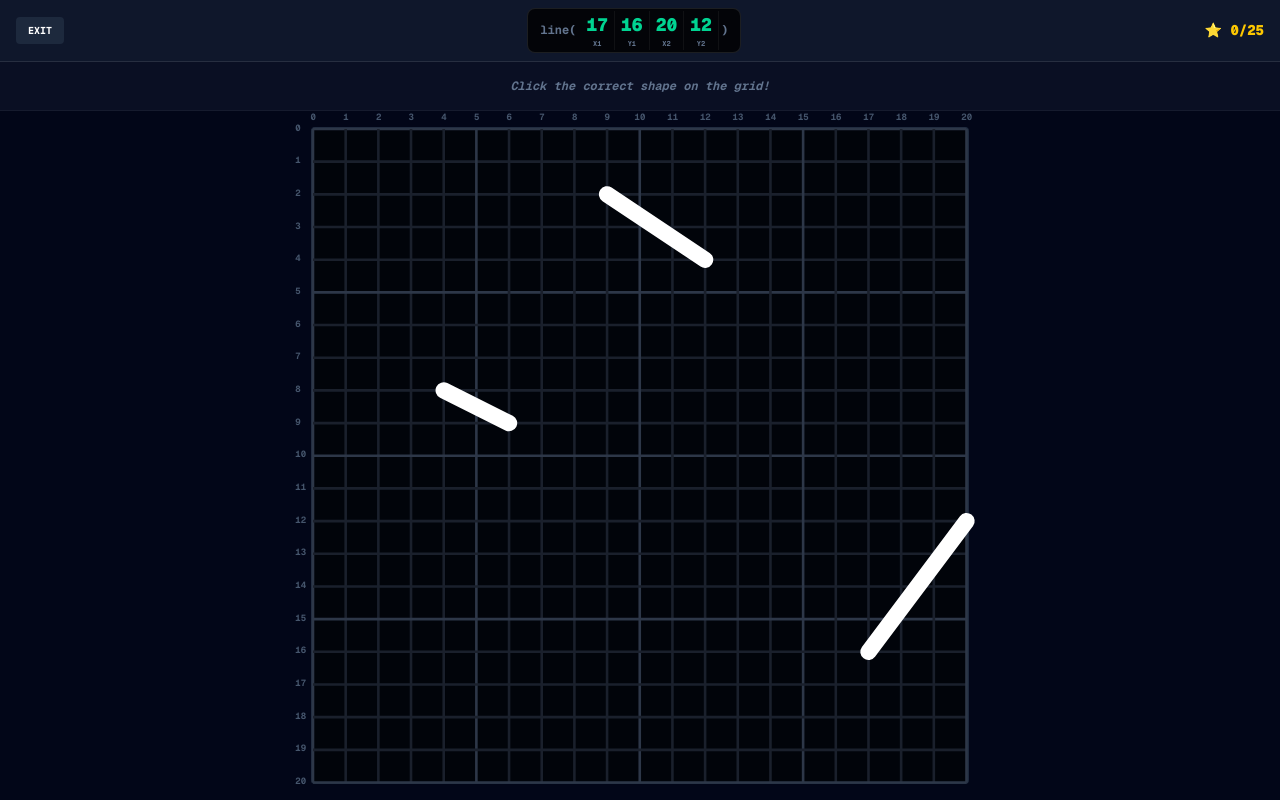
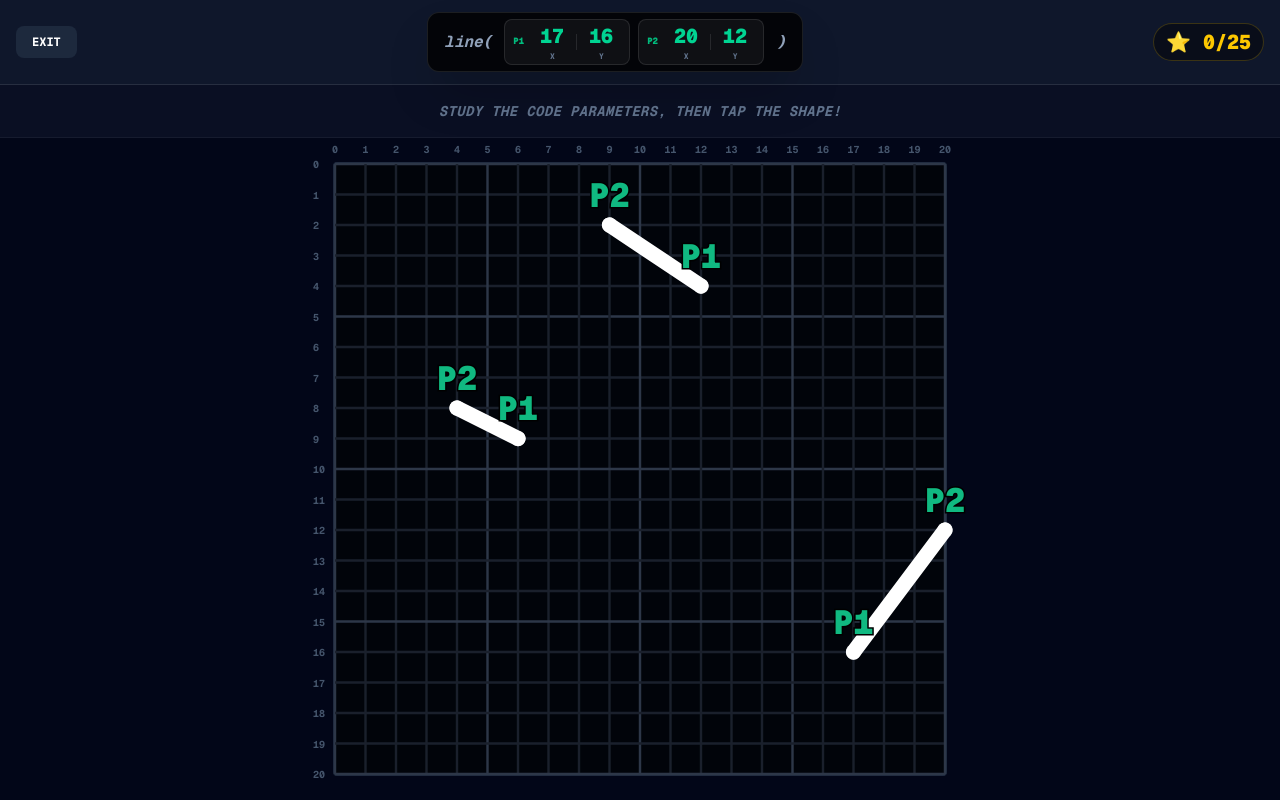
Before and after one commit to Jeejee2064/floreSer, a Next.js app: page /coding in a window 1280 px wide. Both pictures are taken after a click on the button "CLICK MODE". Built offline with nearby package versions, Linux system fonts and the light colour scheme.

Commit message:
first commit

```diff
--- a/app/coding/page.js
+++ b/app/coding/page.js
@@ -21,7 +21,7 @@ function createShape(existing, enabled) {
       const x1 = rand(2, 18), y1 = rand(2, 18);
       let x2 = Math.max(0, Math.min(GRID, x1 + rand(-6, 6)));
       let y2 = Math.max(0, Math.min(GRID, y1 + rand(-6, 6)));
-      if (x1 === x2 && y1 === y2) x2 += 2;
+      if (Math.abs(x1 - x2) < 2 && Math.abs(y1 - y2) < 2) { x2 += 3; y2 += 3; }
       s = { id: crypto.randomUUID(), type, x1, y1, x2, y2 };
     } else if (type === 'polygon') {
       const p1 = { x: rand(2, 10), y: rand(2, 10) };
@@ -35,7 +35,7 @@ function createShape(existing, enabled) {
       const ey = e.y || e.y1 || (e.points?.[0].y);
       const sx = s.x || s.x1 || (s.points?.[0].x);
       const sy = s.y || s.y1 || (s.points?.[0].y);
-      return Math.hypot(ex - sx, ey - sy) > 7; // Even more space between shapes
+      return Math.hypot(ex - sx, ey - sy) > 6;
     });
   }
   return s;
@@ -43,27 +43,56 @@ function createShape(existing, enabled) {
 
 function LabeledCode({ target, mode }) {
   if (!target) return null;
-  const isC = mode === 'choose';
+  const isWrite = mode === 'write';
+
   const Param = ({ val, label, color = "text-pink-400" }) => (
-    <div className="flex flex-col items-center px-1.5 border-r border-white/5 last:border-0">
-      <span className={`text-base md:text-lg font-black ${color}`}>{val}</span>
-      <span className="text-[7px] uppercase font-bold text-slate-500">{label}</span>
+    <div className="flex flex-col items-center px-2 min-w-[30px]">
+      <span className={`text-base md:text-xl font-black ${color}`}>{val}</span>
+      <span className="text-[8px] uppercase font-bold text-slate-500 tracking-tighter">{label}</span>
+    </div>
+  );
+
+  const PointGroup = ({ num, xVal, yVal }) => (
+    <div className="flex items-center bg-white/5 border border-white/10 rounded-lg px-2 py-0.5 mx-1">
+      <span className="text-[9px] font-black text-emerald-500 mr-2">P{num}</span>
+      <Param val={isWrite ? `x${num}` : xVal} label="x" color="text-emerald-400" />
+      <div className="w-[1px] h-4 bg-white/10 mx-1" />
+      <Param val={isWrite ? `y${num}` : yVal} label="y" color="text-emerald-400" />
     </div>
   );
 
   return (
-    <div className="flex items-center bg-black/80 rounded-lg px-3 py-0.5 border border-white/10">
-      <span className="text-slate-500 font-bold mr-1 text-xs">{target.type}(</span>
-      {target.type === 'circle' && <><Param val={isC ? target.x : 'x'} label="cx" /><Param val={isC ? target.y : 'y'} label="cy" /><Param val={isC ? target.r : 'r'} label="r" color="text-yellow-400" /></>}
-      {target.type === 'rect' && <><Param val={isC ? target.x : 'x'} label="x" /><Param val={isC ? target.y : 'y'} label="y" /><Param val={isC ? target.w : 'w'} label="w" color="text-blue-400" /><Param val={isC ? target.h : 'h'} label="h" color="text-blue-400" /></>}
-      {target.type === 'line' && <><Param val={isC ? target.x1 : 'x1'} label="x1" color="text-emerald-400" /><Param val={isC ? target.y1 : 'y1'} label="y1" color="text-emerald-400" /><Param val={isC ? target.x2 : 'x2'} label="x2" color="text-emerald-400" /><Param val={isC ? target.y2 : 'y2'} label="y2" color="text-emerald-400" /></>}
-      {target.type === 'polygon' && target.points.map((p, i) => (
-        <div key={i} className="flex border-r border-white/5 last:border-0">
-          <Param val={isC ? p.x : `x${i+1}`} label={`x${i+1}`} color="text-emerald-400" />
-          <Param val={isC ? p.y : `y${i+1}`} label={`y${i+1}`} color="text-emerald-400" />
+    <div className="flex items-center bg-black/80 rounded-xl px-4 py-1.5 border border-white/10 shadow-2xl">
+      <span className="text-slate-400 font-bold mr-2 italic">{target.type}(</span>
+      {target.type === 'circle' && (
+        <div className="flex bg-white/5 rounded-lg border border-white/10 px-1">
+          <Param val={isWrite ? 'cx' : target.x} label="cx" />
+          <Param val={isWrite ? 'cy' : target.y} label="cy" />
+          <Param val={isWrite ? 'r' : target.r} label="r" color="text-yellow-400" />
         </div>
-      ))}
-      <span className="text-slate-500 font-bold ml-0.5 text-xs">)</span>
+      )}
+      {target.type === 'rect' && (
+        <div className="flex bg-white/5 rounded-lg border border-white/10 px-1">
+          <Param val={isWrite ? 'x' : target.x} label="x" />
+          <Param val={isWrite ? 'y' : target.y} label="y" />
+          <Param val={isWrite ? 'w' : target.w} label="w" color="text-blue-400" />
+          <Param val={isWrite ? 'h' : target.h} label="h" color="text-blue-400" />
+        </div>
+      )}
+      {target.type === 'line' && (
+        <div className="flex items-center">
+          <PointGroup num={1} xVal={target.x1} yVal={target.y1} />
+          <PointGroup num={2} xVal={target.x2} yVal={target.y2} />
+        </div>
+      )}
+      {target.type === 'polygon' && (
+        <div className="flex items-center">
+          {target.points.map((p, i) => (
+            <PointGroup key={i} num={i + 1} xVal={p.x} yVal={p.y} />
+          ))}
+        </div>
+      )}
+      <span className="text-slate-400 font-bold ml-2 italic">)</span>
     </div>
   );
 }
@@ -118,7 +147,24 @@ export default function DrawWithCode() {
 
   const onWrong = () => {
     setIsShaking(true);
-    setTimeout(() => { setFeedback('wrong'); setPenaltyTime(10); }, 400);
+    setTimeout(() => {
+      setFeedback('wrong');
+      // Only set penalty time if in CLICK mode
+      if (mode === 'choose') {
+        setPenaltyTime(5);
+      } else {
+        // In WRITE mode, reset feedback quickly so they can try again
+        setTimeout(() => setFeedback(null), 1000);
+      }
+    }, 400);
+  };
+
+  const handleGridClick = (clickedShape) => {
+    if (penaltyTime > 0 || feedback) return;
+    if (mode === 'choose') {
+      if (clickedShape.id === target?.id) onSuccess();
+      else onWrong();
+    }
   };
 
   const handleCheck = () => {
@@ -134,70 +180,66 @@ export default function DrawWithCode() {
       <AnimatePresence mode="wait">
         {screen === 'menu' && (
           <motion.div key="m" initial={{ opacity: 0 }} animate={{ opacity: 1 }} exit={{ opacity: 0 }} className="m-auto w-full max-w-md p-6 text-center">
-            <h1 className="text-5xl font-black mb-8 text-pink-500 italic">CODE DRAW</h1>
-            <div className="grid grid-cols-2 gap-3 mb-8">
+            <h1 className="text-6xl font-black mb-8 text-pink-500 italic drop-shadow-[0_0_20px_rgba(236,72,153,0.3)]">CODE DRAW</h1>
+            <div className="grid grid-cols-2 gap-3 mb-10">
               {['circle', 'rect', 'line', 'polygon'].map(id => (
                 <button key={id} onClick={() => setEnabledShapes(prev => prev.includes(id) ? (prev.length > 1 ? prev.filter(x => x !== id) : prev) : [...prev, id])}
-                  className={`py-3 rounded-lg border-2 transition-all font-bold ${enabledShapes.includes(id) ? 'border-pink-500 bg-pink-500/20' : 'border-slate-800 text-slate-500'}`}>
+                  className={`py-4 rounded-xl border-2 transition-all font-bold ${enabledShapes.includes(id) ? 'border-pink-500 bg-pink-500/20' : 'border-slate-800 text-slate-500'}`}>
                   {id === 'polygon' ? 'TRIANGLE' : id.toUpperCase()}
                 </button>
               ))}
             </div>
-            <button onClick={() => { setMode('choose'); setScore(0); setScreen('game'); }} className="w-full py-5 bg-white text-black font-black rounded-xl mb-4 text-lg">CLICK MODE</button>
-            <button onClick={() => { setMode('write'); setScore(0); setScreen('game'); }} className="w-full py-5 border-2 border-white font-black rounded-xl text-lg hover:bg-white/5">WRITE MODE</button>
+            <button onClick={() => { setMode('choose'); setScore(0); setScreen('game'); }} className="w-full py-6 bg-white text-black font-black rounded-2xl mb-4 text-xl shadow-2xl active:scale-95 transition-all">CLICK MODE</button>
+            <button onClick={() => { setMode('write'); setScore(0); setScreen('game'); }} className="w-full py-6 border-2 border-white font-black rounded-2xl text-xl hover:bg-white/10 transition-all">WRITE MODE</button>
           </motion.div>
         )}
 
         {screen === 'game' && target && (
           <motion.div key="g" className="w-full h-full flex flex-col">
-            {/* COMPACT TOP HEADER */}
-            <div className="flex justify-between items-center px-4 py-2 bg-slate-900 border-b border-white/10 z-20 shrink-0">
-              <button onClick={() => setScreen('menu')} className="bg-slate-800 px-3 py-1.5 rounded font-bold text-[10px]">EXIT</button>
+            <div className="flex justify-between items-center px-4 py-3 bg-slate-900 border-b border-white/10 z-20 shrink-0">
+              <button onClick={() => setScreen('menu')} className="bg-slate-800 px-4 py-2 rounded-lg font-bold text-xs hover:bg-red-500/30">EXIT</button>
               <LabeledCode target={target} mode={mode} />
-              <div className="text-sm font-black text-yellow-400">⭐ {score}/25</div>
+              <div className="text-xl font-black text-yellow-400 bg-black/40 px-3 py-1 rounded-full border border-yellow-400/20">⭐ {score}/25</div>
             </div>
 
-            {/* HORIZONTAL COMMAND ROW (Single line for inputs + button) */}
             <motion.div animate={isShaking ? { x: [-10, 10, -10, 10, 0] } : {}} className="px-4 py-2 bg-slate-900/60 border-b border-white/5 flex items-center justify-center gap-4 shrink-0 overflow-x-auto no-scrollbar">
               {mode === 'write' ? (
-                <div className="flex items-center gap-4 shrink-0">
+                <div className="flex items-center gap-4 shrink-0 py-1">
                   <div className="flex gap-2 shrink-0">
                     {target.type === 'circle' && ['x', 'y', 'r'].map(k => (
-                      <input key={k} placeholder={k} type="number" value={answer[k] || ''} onChange={e => setAnswer({...answer, [k]: e.target.value})} className="w-10 h-10 bg-black border border-pink-500/30 text-center font-bold rounded" />
+                      <input key={k} placeholder={k} type="number" value={answer[k] || ''} onChange={e => setAnswer({...answer, [k]: e.target.value})} className="w-12 h-12 bg-black border border-pink-500/40 text-center font-bold rounded-lg text-lg focus:border-pink-500 outline-none" />
                     ))}
                     {target.type === 'rect' && ['x', 'y', 'w', 'h'].map(k => (
-                      <input key={k} placeholder={k} type="number" value={answer[k] || ''} onChange={e => setAnswer({...answer, [k]: e.target.value})} className="w-10 h-10 bg-black border border-blue-500/30 text-center font-bold rounded" />
+                      <input key={k} placeholder={k} type="number" value={answer[k] || ''} onChange={e => setAnswer({...answer, [k]: e.target.value})} className="w-12 h-12 bg-black border border-blue-500/40 text-center font-bold rounded-lg text-lg focus:border-blue-500 outline-none" />
                     ))}
                     {target.type === 'line' && [1, 2].map(num => (
-                      <div key={num} className="flex gap-1 bg-slate-800/50 p-1 rounded border border-emerald-500/20">
-                        <span className="text-[9px] font-black text-emerald-400 self-center mr-1">P{num}</span>
-                        <input placeholder="X" type="number" value={answer[`x${num}`] || ''} onChange={e => setAnswer({...answer, [`x${num}`]: e.target.value})} className="w-10 h-10 bg-black text-center font-bold rounded" />
-                        <input placeholder="Y" type="number" value={answer[`y${num}`] || ''} onChange={e => setAnswer({...answer, [`y${num}`]: e.target.value})} className="w-10 h-10 bg-black text-center font-bold rounded" />
+                      <div key={num} className="flex gap-1 bg-slate-800/80 p-1.5 rounded-lg border border-emerald-500/30">
+                        <span className="text-[10px] font-black text-emerald-400 self-center mr-1">P{num}</span>
+                        <input placeholder="X" type="number" value={answer[`x${num}`] || ''} onChange={e => setAnswer({...answer, [`x${num}`]: e.target.value})} className="w-12 h-12 bg-black text-center font-bold rounded text-lg outline-none focus:ring-1 ring-emerald-500" />
+                        <input placeholder="Y" type="number" value={answer[`y${num}`] || ''} onChange={e => setAnswer({...answer, [`y${num}`]: e.target.value})} className="w-12 h-12 bg-black text-center font-bold rounded text-lg outline-none focus:ring-1 ring-emerald-500" />
                       </div>
                     ))}
                     {target.type === 'polygon' && [1, 2, 3].map(num => (
-                      <div key={num} className="flex gap-1 bg-slate-800/50 p-1 rounded border border-emerald-500/20">
-                        <span className="text-[9px] font-black text-emerald-400 self-center mr-1">P{num}</span>
-                        <input placeholder="X" type="number" value={answer[`p${num-1}x`] || ''} onChange={e => setAnswer({...answer, [`p${num-1}x`]: e.target.value})} className="w-10 h-10 bg-black text-center font-bold rounded" />
-                        <input placeholder="Y" type="number" value={answer[`p${num-1}y`] || ''} onChange={e => setAnswer({...answer, [`p${num-1}y`]: e.target.value})} className="w-10 h-10 bg-black text-center font-bold rounded" />
+                      <div key={num} className="flex gap-1 bg-slate-800/80 p-1.5 rounded-lg border border-emerald-500/30">
+                        <span className="text-[10px] font-black text-emerald-400 self-center mr-1">P{num}</span>
+                        <input placeholder="X" type="number" value={answer[`p${num-1}x`] || ''} onChange={e => setAnswer({...answer, [`p${num-1}x`]: e.target.value})} className="w-12 h-12 bg-black text-center font-bold rounded text-lg outline-none focus:ring-1 ring-emerald-500" />
+                        <input placeholder="Y" type="number" value={answer[`p${num-1}y`] || ''} onChange={e => setAnswer({...answer, [`p${num-1}y`]: e.target.value})} className="w-12 h-12 bg-black text-center font-bold rounded text-lg outline-none focus:ring-1 ring-emerald-500" />
                       </div>
                     ))}
                   </div>
-                  <button onClick={handleCheck} className="bg-pink-600 px-6 py-2 rounded font-black text-sm whitespace-nowrap shadow-[0_3px_0_rgb(157,23,77)] active:translate-y-0.5 active:shadow-none">CHECK</button>
+                  <button onClick={handleCheck} className="bg-pink-600 px-8 py-3 rounded-xl font-black text-lg shadow-[0_4px_0_rgb(157,23,77)] active:translate-y-1 active:shadow-none transition-all">CHECK</button>
                 </div>
               ) : (
-                <p className="text-slate-500 italic text-xs font-bold py-2">Click the correct shape on the grid!</p>
+                <p className="text-slate-500 italic text-sm font-bold py-2 uppercase tracking-wide">Study the code parameters, then tap the shape!</p>
               )}
             </motion.div>
 
-            {/* BIG GRID AREA */}
-            <div className="flex-1 flex items-center justify-center p-4 relative overflow-hidden bg-slate-950">
+            <div className="flex-1 flex items-center justify-center p-6 relative overflow-hidden bg-slate-950">
               <div className="relative h-full aspect-square border-2 border-slate-800 rounded-sm bg-[#01040a]">
-                {/* AXIS LABELS */}
                 {Array.from({ length: GRID + 1 }).map((_, i) => (
                   <div key={i}>
-                    <div className="absolute text-[9px] font-bold text-slate-600" style={{ left: `${(i / GRID) * 100}%`, top: '-18px', transform: 'translateX(-50%)' }}>{i}</div>
-                    <div className="absolute text-[9px] font-bold text-slate-600" style={{ left: '-18px', top: `${(i / GRID) * 100}%`, transform: 'translateY(-50%)' }}>{i}</div>
+                    <div className="absolute text-[10px] font-bold text-slate-600" style={{ left: `${(i / GRID) * 100}%`, top: '-22px', transform: 'translateX(-50%)' }}>{i}</div>
+                    <div className="absolute text-[10px] font-bold text-slate-600" style={{ left: '-22px', top: `${(i / GRID) * 100}%`, transform: 'translateY(-50%)' }}>{i}</div>
                   </div>
                 ))}
 
@@ -217,23 +259,19 @@ export default function DrawWithCode() {
                         {s.type === 'line' && (
                           <g className="pointer-events-auto cursor-pointer" onClick={() => handleGridClick(s)}>
                             <line x1={s.x1} y1={s.y1} x2={s.x2} y2={s.y2} stroke={feedback === 'correct' ? "#4ADE80" : "white"} strokeWidth="0.5" strokeLinecap="round" />
-                            {mode === 'write' && (
-                              <>
-                                <circle cx={s.x1} cy={s.y1} r="0.25" fill="white" />
-                                <text x={s.x1} y={s.y1 - 0.6} fontSize="1.1" fill="#10B981" fontWeight="900" textAnchor="middle" stroke="black" strokeWidth="0.1">P1</text>
-                                <circle cx={s.x2} cy={s.y2} r="0.25" fill="white" />
-                                <text x={s.x2} y={s.y2 - 0.6} fontSize="1.1" fill="#10B981" fontWeight="900" textAnchor="middle" stroke="black" strokeWidth="0.1">P2</text>
-                              </>
-                            )}
+                            <circle cx={s.x1} cy={s.y1} r="0.25" fill="white" fillOpacity="0.8" />
+                            <text x={s.x1} y={s.y1 - 0.6} fontSize="1.1" fill="#10B981" fontWeight="900" textAnchor="middle" stroke="black" strokeWidth="0.1" paintOrder="stroke">P1</text>
+                            <circle cx={s.x2} cy={s.y2} r="0.25" fill="white" fillOpacity="0.8" />
+                            <text x={s.x2} y={s.y2 - 0.6} fontSize="1.1" fill="#10B981" fontWeight="900" textAnchor="middle" stroke="black" strokeWidth="0.1" paintOrder="stroke">P2</text>
                           </g>
                         )}
                         {s.type === 'polygon' && (
                           <g className="pointer-events-auto cursor-pointer" onClick={() => handleGridClick(s)}>
                             <polygon points={s.points.map(p => `${p.x},${p.y}`).join(' ')} fill={feedback === 'correct' ? "#4ADE80" : "#22c55e"} fillOpacity="0.75" />
-                            {mode === 'write' && s.points.map((p, i) => (
+                            {s.points.map((p, i) => (
                               <g key={i}>
-                                <circle cx={p.x} cy={p.y} r="0.25" fill="white" />
-                                <text x={p.x} y={p.y - 0.6} fontSize="1.1" fill="#10B981" fontWeight="900" textAnchor="middle" stroke="black" strokeWidth="0.1">P{i + 1}</text>
+                                <circle cx={p.x} cy={p.y} r="0.25" fill="white" fillOpacity="0.8" />
+                                <text x={p.x} y={p.y - 0.6} fontSize="1.1" fill="#10B981" fontWeight="900" textAnchor="middle" stroke="black" strokeWidth="0.1" paintOrder="stroke">P{i + 1}</text>
                               </g>
                             ))}
                           </g>
@@ -243,20 +281,25 @@ export default function DrawWithCode() {
                   </AnimatePresence>
                 </svg>
 
-                {/* OVERLAYS */}
                 <AnimatePresence>
                   {feedback === 'correct' && (
                     <motion.div initial={{ opacity: 0 }} animate={{ opacity: 1 }} exit={{ opacity: 0 }} className="absolute inset-0 flex items-center justify-center bg-green-500/10 backdrop-blur-sm z-50 pointer-events-none">
-                      <h2 className="text-4xl font-black text-green-400 italic drop-shadow-lg uppercase">Excellent!</h2>
+                      <h2 className="text-5xl font-black text-green-400 italic drop-shadow-[0_0_20px_rgba(74,222,128,0.8)] uppercase">Excellent!</h2>
                     </motion.div>
                   )}
                   {feedback === 'wrong' && (
-                    <motion.div initial={{ opacity: 0 }} animate={{ opacity: 1 }} exit={{ opacity: 0 }} className="absolute inset-0 flex flex-col items-center justify-center bg-red-950/95 z-50 border-4 border-red-600">
-                      <h2 className="text-2xl font-black mb-4">LOCKED OUT!</h2>
-                      <div className="relative flex items-center justify-center scale-90">
-                        <svg className="w-20 h-20 transform -rotate-90"><circle cx="40" cy="40" r="36" stroke="white" strokeOpacity="0.1" strokeWidth="4" fill="transparent" /><motion.circle cx="40" cy="40" r="36" stroke="#f43f5e" strokeWidth="4" fill="transparent" strokeDasharray="226" initial={{ strokeDashoffset: 0 }} animate={{ strokeDashoffset: 226 }} transition={{ duration: 10, ease: "linear" }} /></svg>
-                        <span className="absolute text-3xl font-black">{penaltyTime}</span>
-                      </div>
+                    <motion.div initial={{ opacity: 0 }} animate={{ opacity: 1 }} exit={{ opacity: 0 }} className="absolute inset-0 flex flex-col items-center justify-center bg-red-950/95 z-50 border-4 border-red-600 p-6 text-center">
+                      <h2 className="text-3xl font-black mb-4 uppercase tracking-tighter">
+                        {mode === 'choose' ? 'Penalty Lock' : 'Try Again!'}
+                      </h2>
+                      {mode === 'choose' ? (
+                        <div className="relative flex items-center justify-center">
+                          <svg className="w-24 h-24 transform -rotate-90"><circle cx="48" cy="48" r="42" stroke="white" strokeOpacity="0.1" strokeWidth="6" fill="transparent" /><motion.circle cx="48" cy="48" r="42" stroke="#f43f5e" strokeWidth="6" fill="transparent" strokeDasharray="264" initial={{ strokeDashoffset: 0 }} animate={{ strokeDashoffset: 264 }} transition={{ duration: 10, ease: "linear" }} /></svg>
+                          <span className="absolute text-4xl font-black">{penaltyTime}</span>
+                        </div>
+                      ) : (
+                        <p className="text-white/60 font-bold italic">Double check your coordinates!</p>
+                      )}
                     </motion.div>
                   )}
                 </AnimatePresence>
```
